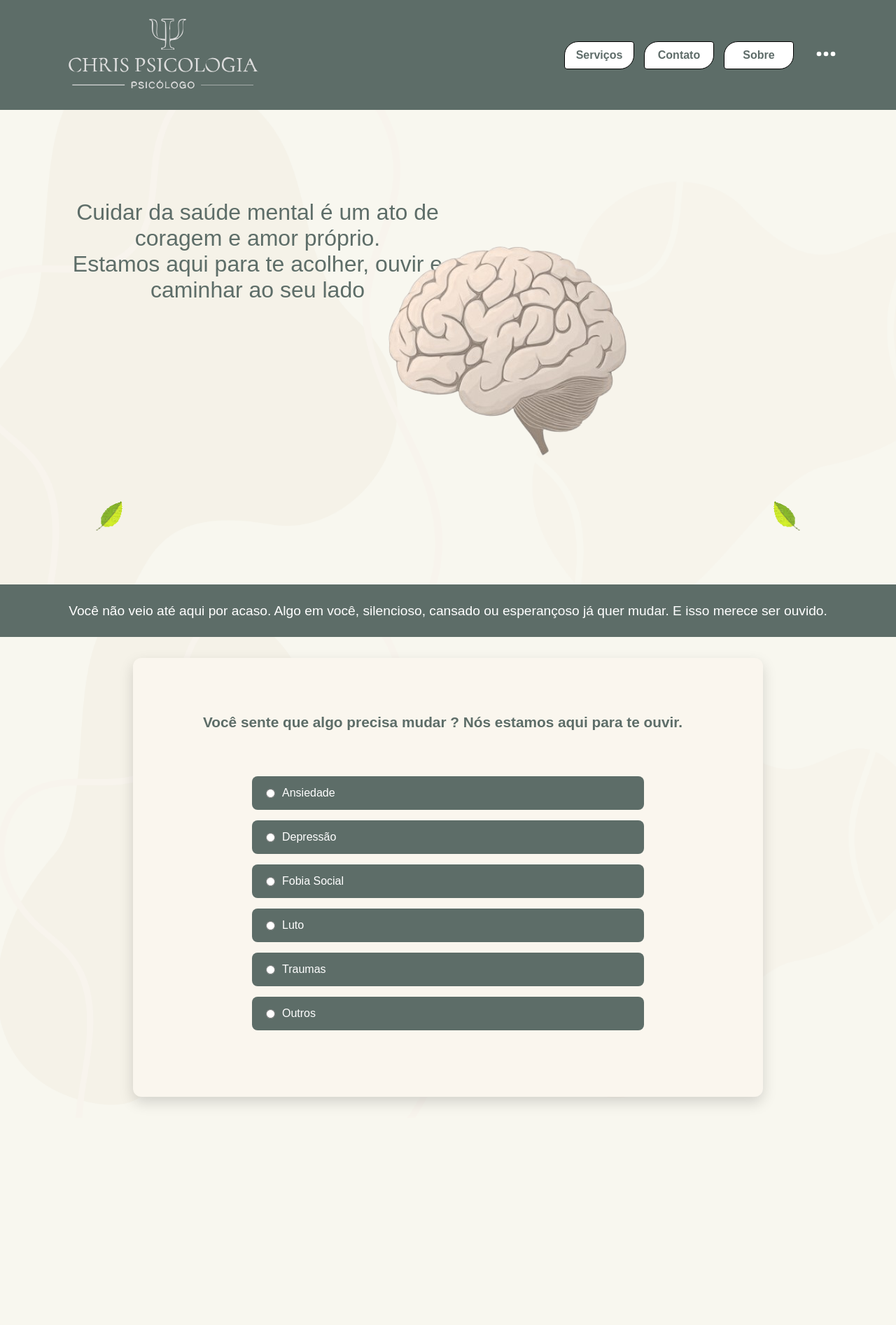
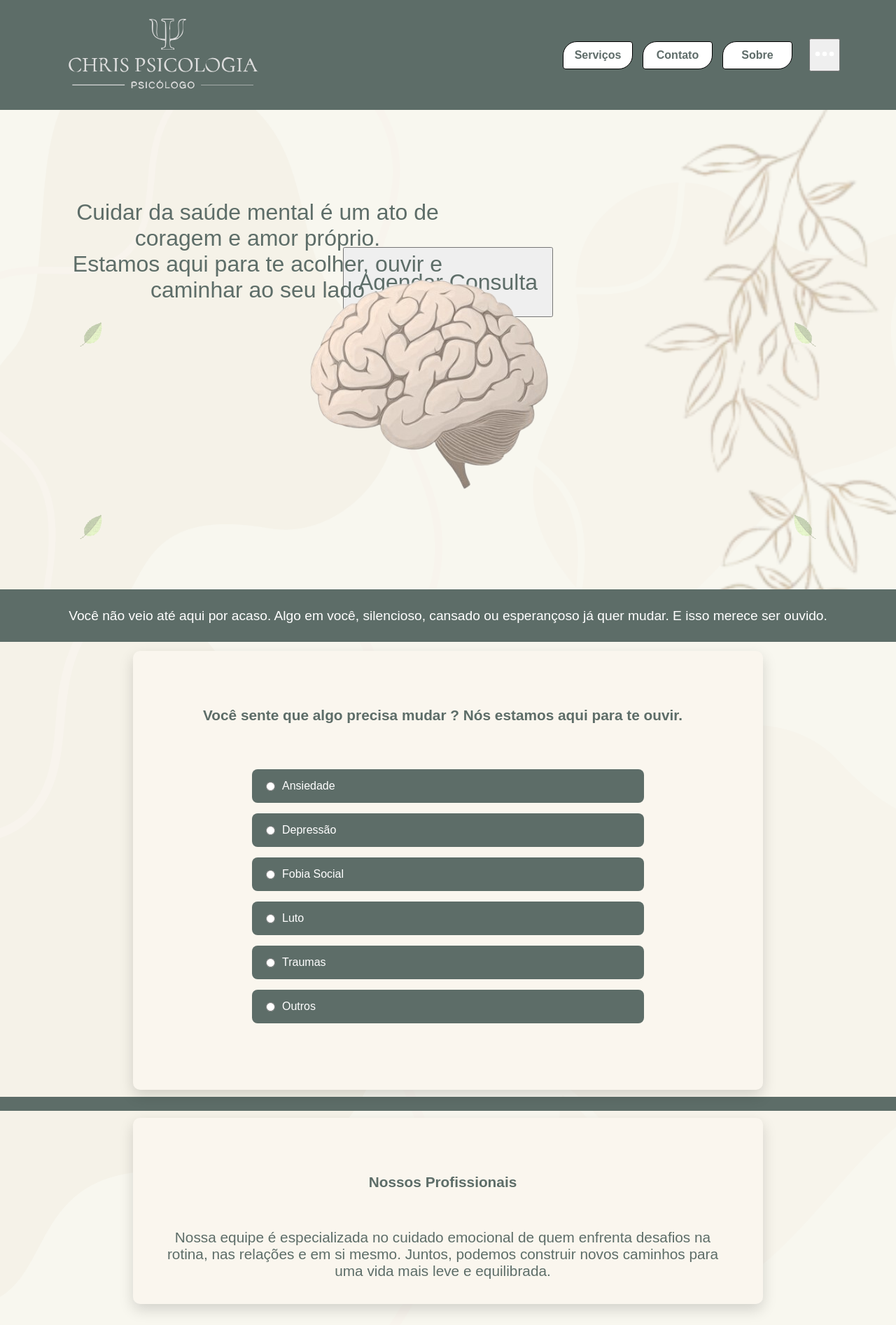
Before and after one commit to TI-29-Senac/chrispsicologo, a PHP site: page / in a window 1280 px wide. Shown: the whole page at 70% size. Before the commit the page ends 1581 px from the top, so only its background shows below. Run offline with PHP 8.4, Linux system fonts and the light colour scheme.

Commit message:
responsividade

```diff
--- a/css/banner.css
+++ b/css/banner.css
@@ -1,11 +1,13 @@
 .hero {
     width: 100%;
-    height: 753px;
+    top: 157px;
+    height: 760px;
     background-image: url(/img/banners/banner_1.png);
     background-repeat: no-repeat;
     background-size: cover;
     background-position: center;
     position: relative;
+    overflow: hidden;
 }
 
 .barra-banner {
@@ -20,6 +22,7 @@
     color: white;
     font-size: 1.2rem;
     font-family: 'Questrial', sans-serif;
+    z-index: 10
 }
 
 .conteudo-hero {
@@ -35,7 +38,7 @@
 .cerebro-img {
     position: absolute;
     top: 4rem;
-    right: 18rem;
+    right: 12rem;
     width: 500px;
     height: auto;
     aspect-ratio: 1 / 1;
@@ -47,8 +50,8 @@
 
   .cerebro-carrossel {
     position: absolute;
-    top: 4rem;
-    right: 18rem;
+    top: 7rem;
+    right: 25rem;
     width: 500px;
     height: auto;
     overflow: hidden;
@@ -69,19 +72,66 @@
 
   .folhas {
     position: absolute;
-    width: 180px;
+    width: 150px;
     pointer-events: none;
     z-index: 5;
-    opacity: 0.9;
+    opacity: 0.5;
+    filter: sepia(80%) brightness(1.0) hue-rotate(30deg) saturate(0.8);
+  }
 
-  }
   .canto-esquerdo {
-    top: 555px;
+    top: 575px;
     left: 0;
   }
-
   .canto-direito {
-    top: 555px;
+    top: 575px;
     right: 0;
     transform: scaleX(-1);
   }
+  .meio-esquerdo {
+    top: 300px;
+    left: 0;
+  }
+  .meio-direito {
+    top: 300px;
+    right: 0;
+    transform: scaleX(-1);
+  }
+
+  .planta {
+    position: absolute;
+    width: 1200px;
+    height: auto;
+    z-index: 2;
+    opacity: 1;
+
+  }
+
+  .lado-esquerdo {
+    top: -550px;
+    right: 1150px;
+  }
+  .lado-direito {
+    top: -185px;
+    right: -450px;
+    transform: scaleX(-1);
+    transform: scaley(-1);
+  }
+
+  .foia {
+    overflow: hidden;
+  }
+
+  .botao-container {
+    display: flex;
+    justify-content: center;
+    margin-top: 3rem;
+  }
+
+  .consulta-botao {
+    width: 300px;
+    height: 100px;
+    font-size: 2rem;
+    color: #5D6D68;
+    padding: 30px 10px;
+  }
--- a/css/header.css
+++ b/css/header.css
@@ -1,6 +1,15 @@
 header {
+    position: fixed;
     height: 157px;
-    width: 100%;;
+    width: 100%;
+    z-index: 10;
+}
+.logo_menor {
+    width: 200px !important;
+    height: auto;
+  }
+.header_menor{
+    height: 100px;
 }
 
 .menu {
@@ -26,17 +35,17 @@ header {
 .logo {
     width: 300px;
     height: auto;
-}
+    transition: width 0.3s ease; /* anima a mudança */
+  }
 
 .menu-navegacao {
     display: flex;
     gap: 14px;
     list-style: none;
     margin-left: 25rem;
-
 }
 
-.menu-navegacao a {
+a {
     text-decoration: none;
     background-color: #fff;
     color: #5e6c69;
--- a/css/variantes.css
+++ b/css/variantes.css
@@ -3,13 +3,13 @@
     background-image: url('/img/banners/banner_1.png');
     background-size: cover;
     background-position: center;
-    padding: 30px 20px;
-
+    padding: 30px 0;
+    top: 140px;
   }
 
   .conteudo-destaque {
     background-color: #faf6ee;
-    border-radius: 12px;
+    border-radius: 10px;
     padding: 30px;
     max-width: 900px;
     margin: 0 auto;
@@ -17,3 +17,50 @@
     position: relative;
     z-index: 10;
   }
+
+  .mais-conteudo {
+    background-color: #faf6ee;
+    border-radius: 10px;
+    padding: 30px;
+    max-width: 900px;
+    margin: 0 auto;
+    box-shadow: 0 8px 20px rgba(0,0,0,0.15);
+    position: relative;
+    z-index: 10;
+  }
+
+  .barra-quebra {
+    width: 100%;
+    height: 20px;
+    background-color: #5D6D68;
+    margin-top: 10px;
+    margin-bottom: 10px;
+  }
+
+  .profissionais-titulo {
+    color: #5D6D68;
+    text-align: center;
+    font-family: 'Questrial', sans-serif;
+    font-size: 1.3rem;
+    padding: 50px 20px 5px 5px;
+
+  }
+
+  @media (max-width: 768px) {
+    .cerebro-carrossel {
+      top: 2rem;
+      right: 1rem;
+      width: 90%;
+    }
+
+    .consulta-botao {
+      left: 50%;
+      transform: translateX(-50%);
+      width: 80%;
+      font-size: 1.5rem;
+    }
+
+    .folhas, .planta {
+      display: none; /* ou reposiciona com base na tela menor */
+    }
+  }
--- a/index.html
+++ b/index.html
@@ -10,7 +10,7 @@
     <header>
         <nav class="menu">
           <div class="container">
-            <img src="img/logo/logochris.svg" alt="Logo Chris Psicologia" class="logo">
+            <img src="img/logo/logochris.svg" alt="Logo Chris Psicologia" class="logo" id="logo">
 
             <ul class="menu-navegacao">
               <li><a href="#servicos">Serviços</a></li>
@@ -18,22 +18,30 @@
               <li><a href="#hero">Sobre</a></li>
             </ul>
 
-            <a href="#"><img src="img/icons/more-horizontal-svgrepo-com.svg" alt="mais" class="more"></a>
+            <button><img src="img/icons/more-horizontal-svgrepo-com.svg" alt="mais" class="more"></button>
           </div>
         </nav>
       </header>
 
     <main>
         <section class="hero">
-
+          <div class="foia">
           <img src="img/icons/folha_queda.gif" class="folhas canto-esquerdo" alt="folhas caindo">
           <img src="img/icons/folha_queda.gif" class="folhas canto-direito" alt="folhas caindo">
+          <img src="img/icons/folha_queda.gif" class="folhas meio-esquerdo" alt="folhas caindo">
+          <img src="img/icons/folha_queda.gif" class="folhas meio-direito" alt="folhas caindo">
+          <img src="img/icons/planta1.png" class="planta lado-esquerdo" alt="folhas caindo">
+          <img src="img/icons/planta1.png" class="planta lado-direito" alt="folhas caindo">
+        </div>
 
             <div class="conteudo-hero">
                 <p>Cuidar da saúde mental é um ato de <br>
                    coragem e amor próprio.<br>
                   Estamos aqui para te acolher, ouvir e <br>
                 caminhar ao seu lado</p>
+            </div>
+            <div class="botao-container">
+              <button class="consulta-botao">Agendar Consulta</button>
             </div>
             <div class="cerebro-carrossel">
               <div class="carrossel-track" id="carrosselTrack">
@@ -48,9 +56,6 @@
             </section>
             <div class="fundo">
               <div class="conteudo-destaque">
-
-
-
             <h3 class="sentimentos-titulo">Você sente que algo precisa mudar ? Nós estamos aqui para te ouvir.</h3>
             <div class="sentimentos-container">
 
@@ -96,13 +101,19 @@
                 Seja qual for o motivo, estamos prontos para te escutar.<br>Conte conosco.
               </div>
             </div>
+          </div>
+          <div class="barra-quebra"></div>
 
+          <div class="mais-conteudo">
+            <h3 class="profissionais-titulo">Nossos Profissionais</h3>
+            <p class="profissionais-titulo">Nossa equipe é especializada no cuidado emocional de quem enfrenta desafios na rotina, nas relações e em si mesmo.
+              Juntos, podemos construir novos caminhos para uma vida mais leve e equilibrada.</p>
           </div>
         </div>
       </main>
 
-
-            <script src="js/cards.js"></script>
-            <script src="js/cerebro.js"></script>
+      <script src="js/header.js"></script>
+      <script src="js/cards.js"></script>
+      <script src="js/cerebro.js"></script>
 </body>
 </html>
--- /dev/null
+++ b/js/header.js
@@ -0,0 +1,19 @@
+window.addEventListener('scroll', function() {
+    const header = document.querySelector('header');
+    const logo = document.getElementById('logo');
+    const menu = document.querySelectorAll('a');
+    console.log(menu);
+    if (window.scrollY > 0) {
+        header.classList.add('header_menor');
+        logo.classList.add('logo_menor');
+        menu.forEach(item => {
+            item.classList.add('menu_efeito');
+        });
+    } else {
+        header.classList.remove('header_menor');
+        logo.classList.remove('logo_menor');
+        menu.forEach(item => {
+            item.classList.remove('menu_efeito');
+        });
+    }
+})
```
Also changed, not shown: img/icons/planta.png (added), img/icons/planta1.png (added).
